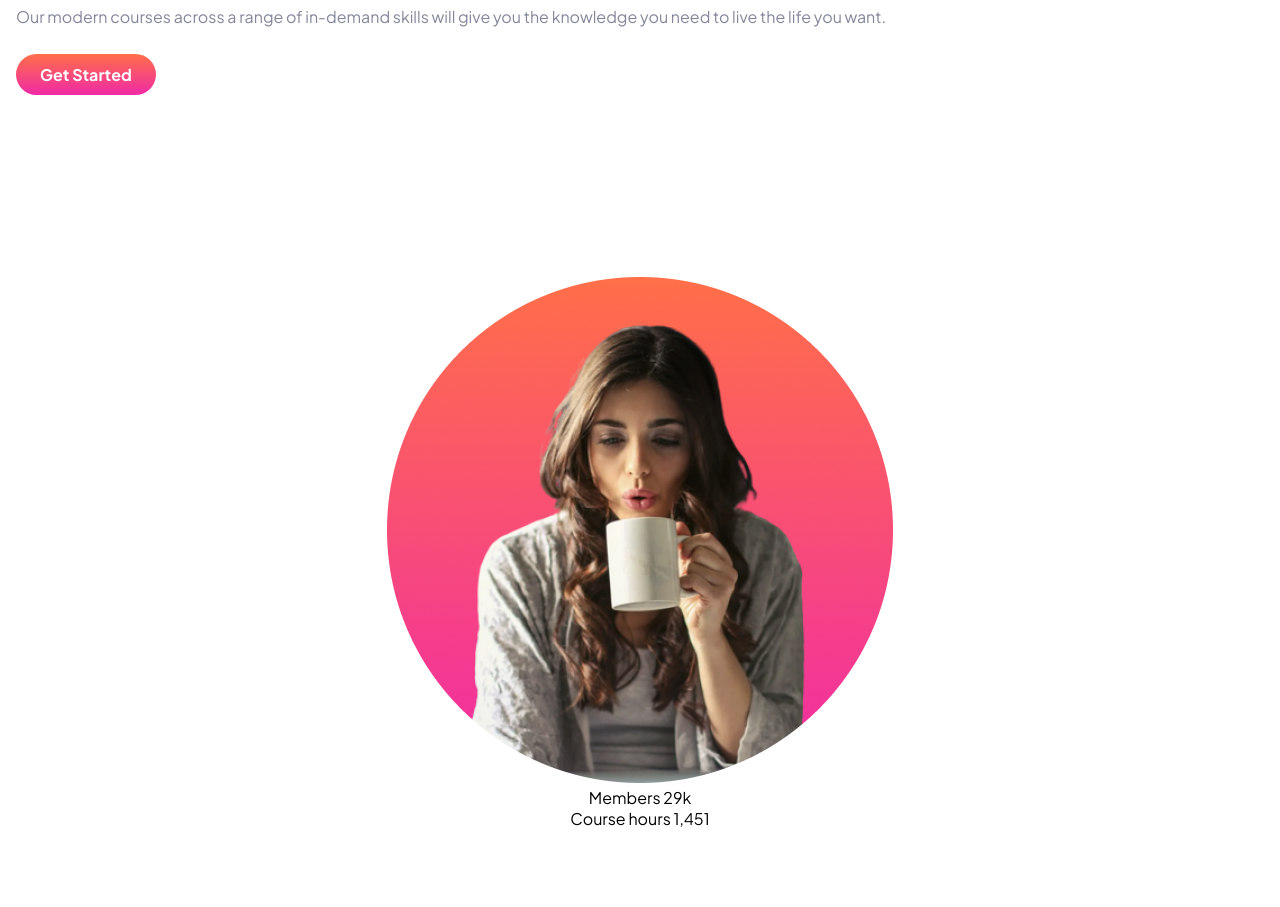
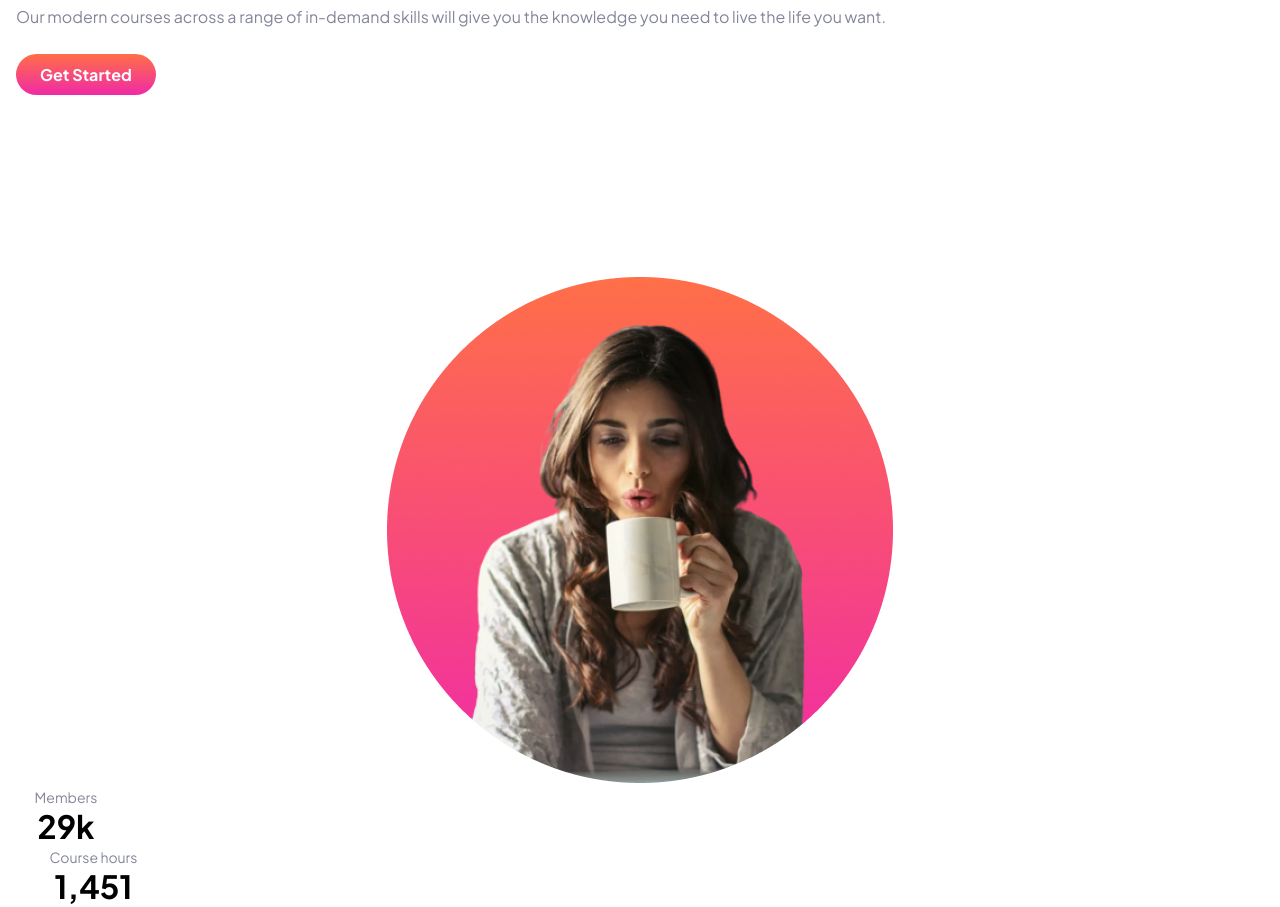
Before and after one commit to Nightblockchain30/Elearning_landing_responsive, a website built with Vite: page index.html in a window 1280 px wide. Shown: the part 168-1075 px from the top of the page. Before the commit the page ends 997 px from the top, so only its background shows below. Built offline with nearby package versions, Linux system fonts and the light colour scheme.

Commit message:
On main -> Add styles to main divs

```diff
--- a/sass/layout/_main__container.scss
+++ b/sass/layout/_main__container.scss
@@ -29,6 +29,39 @@
             .img-hero{
                 max-width: 80%;
             }
+            .nums__hero{
+                display: flex;
+                flex-direction: column;
+            }
+
+            // Estilos para los divs del hero
+            .num__hero-1{
+                border: 1px solid white;
+                max-width: 100px;
+                max-height: 100px;
+            }
+            .num__hero-1-title{
+                font-size: 14px;
+                color:$grey;
+            }
+            .num__hero-1-number{
+                font-size: 32px;
+                font-weight: 700;
+            }
+
+            .num__hero-2{
+                border: 1px solid white;
+                max-width: 155px;
+                max-height: 100px;
+            }
+            .num__hero-2-title{
+            font-size: 14px;
+            color:$grey;
+            }
+            .num__hero-2-number{
+            font-size: 32px;
+            font-weight: 700;
+            }
         }
     }
 }
```
Also changed, not shown: css/style.css, 1 other file.
